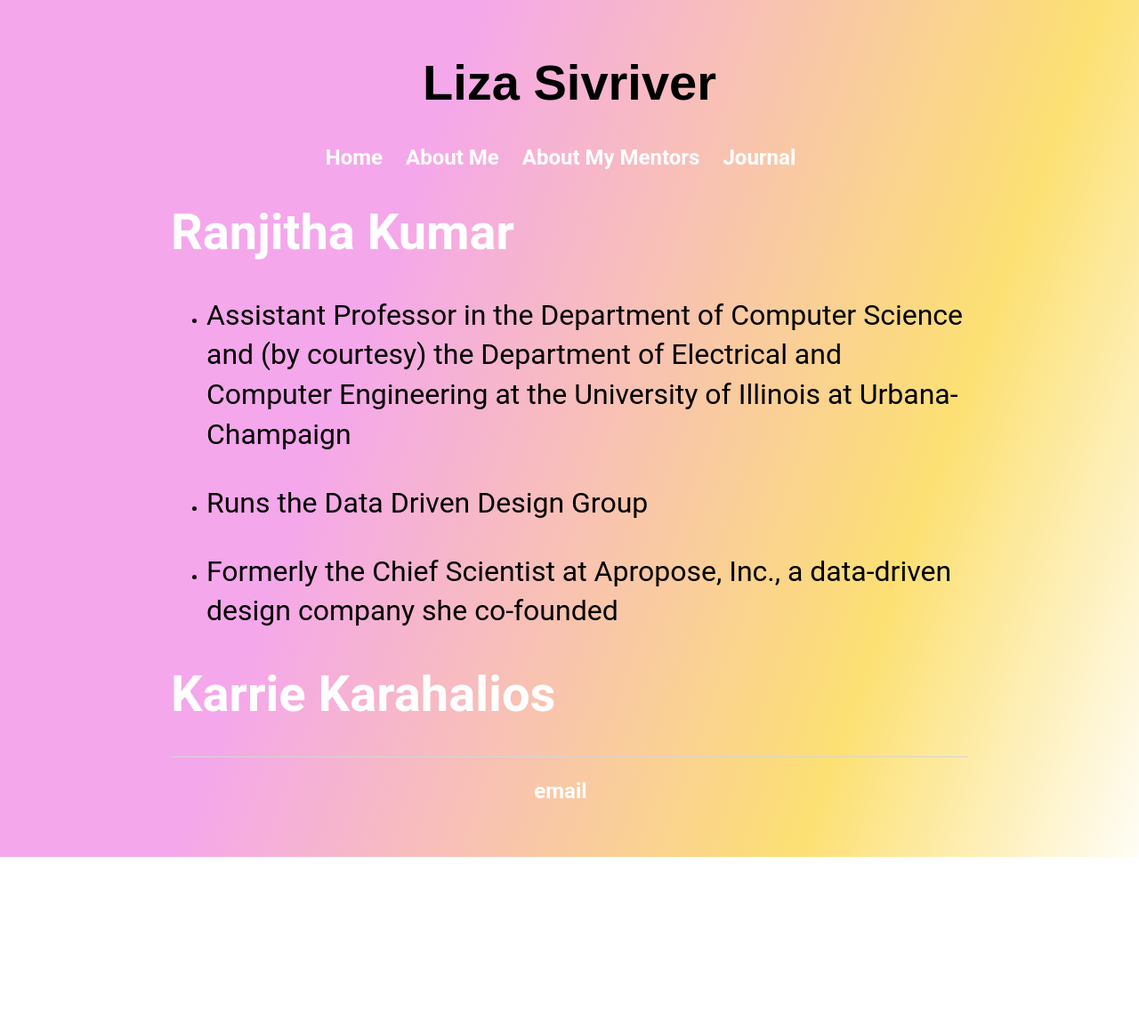
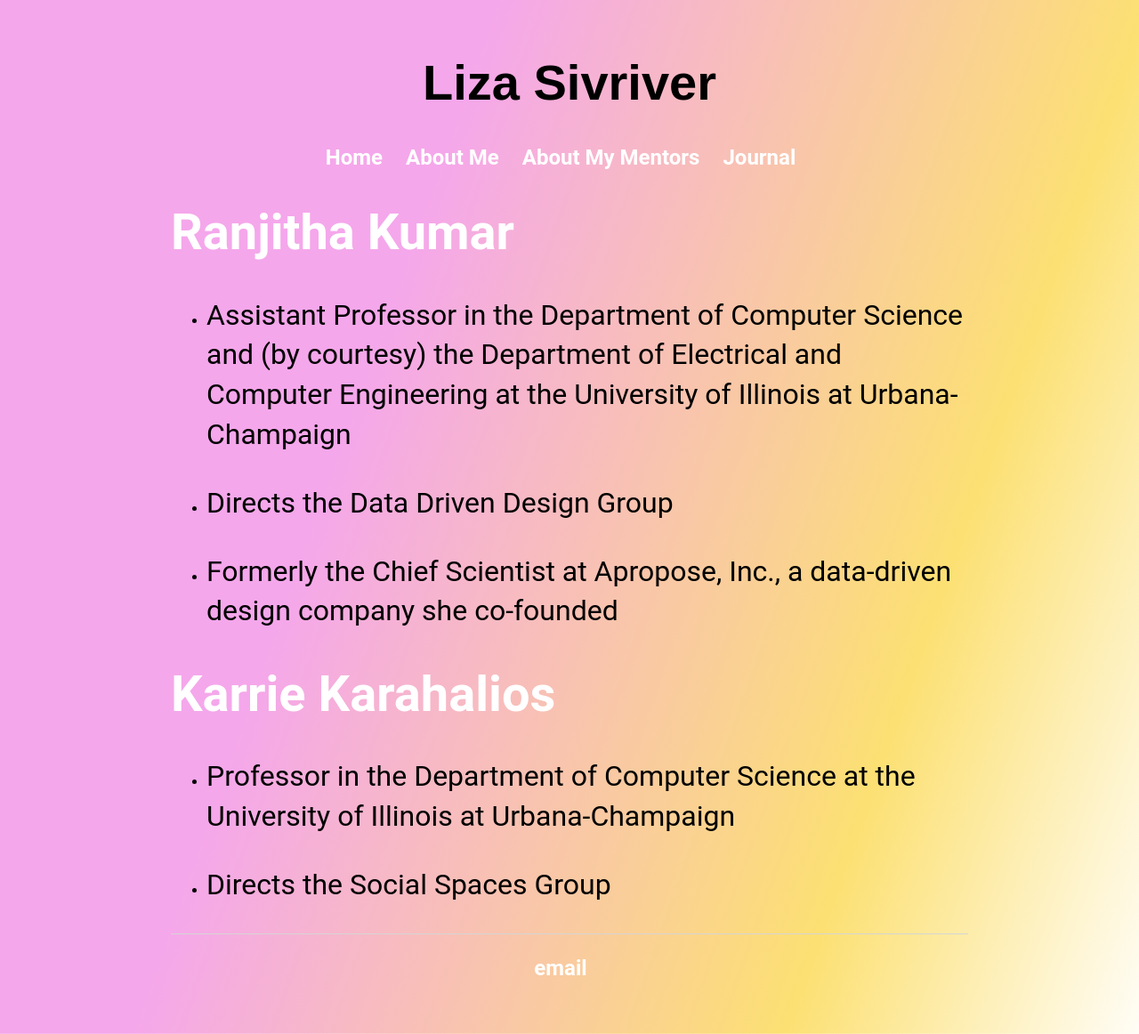
Before and after one commit to lizasivriver/lizasivriver, a Jekyll site: the page built from aboutmentors.html, in a window 1280 px wide. Shown: the whole page at 89% size. Built offline with Jekyll 4.4.1, drawn with Linux system fonts in a browser that asks for light colours; before the commit the page ends 963 px from its top, so only the background shows below that.

Commit message:
Update aboutmentors.html

```diff
--- a/aboutmentors.html
+++ b/aboutmentors.html
@@ -6,7 +6,7 @@
   <h1><a href = "http://ranjithakumar.net/">Ranjitha Kumar</a></h1>
 	<ul>
 		<li><p>Assistant Professor in the Department of Computer Science and (by courtesy) the Department of Electrical and Computer Engineering at the University of Illinois at Urbana-Champaign</p></li>
-		<li><p>Runs the Data Driven Design Group</p></li>
+		<li><p>Directs the Data Driven Design Group</p></li>
 		<li><p>Formerly the Chief Scientist at Apropose, Inc., a data-driven design company she co-founded</p></li>
 
 	</ul>
@@ -15,5 +15,9 @@
 
 <div class="blurb">
   <h1><a href="http://social.cs.uiuc.edu/people/kkarahal.html">Karrie Karahalios</a></h1>
-	<p> </p>
+	<ul>
+		<li><p>Professor in the Department of Computer Science at the University of Illinois at Urbana-Champaign</p></li>
+		<li><p>Directs the Social Spaces Group</p></li>
+
+	</ul>
 </div><!-- /.blurb -->
```
